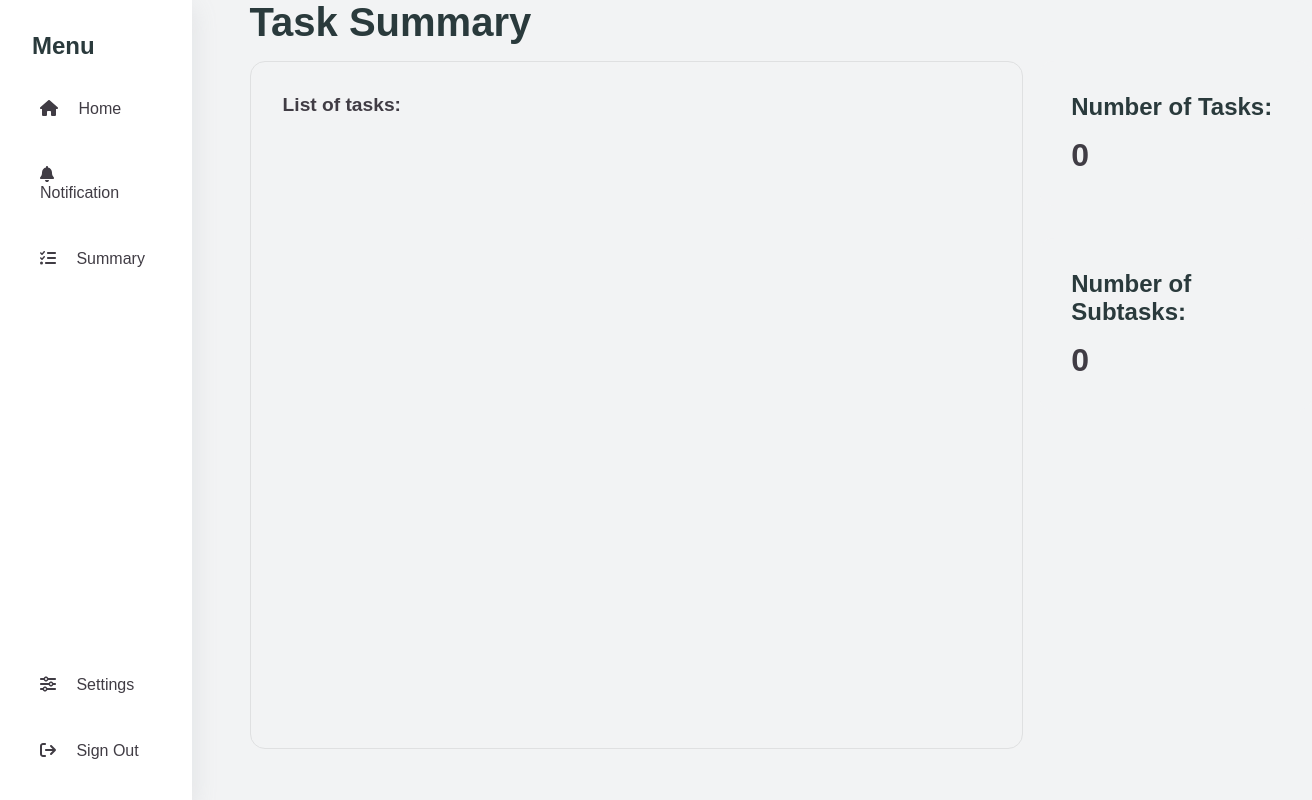
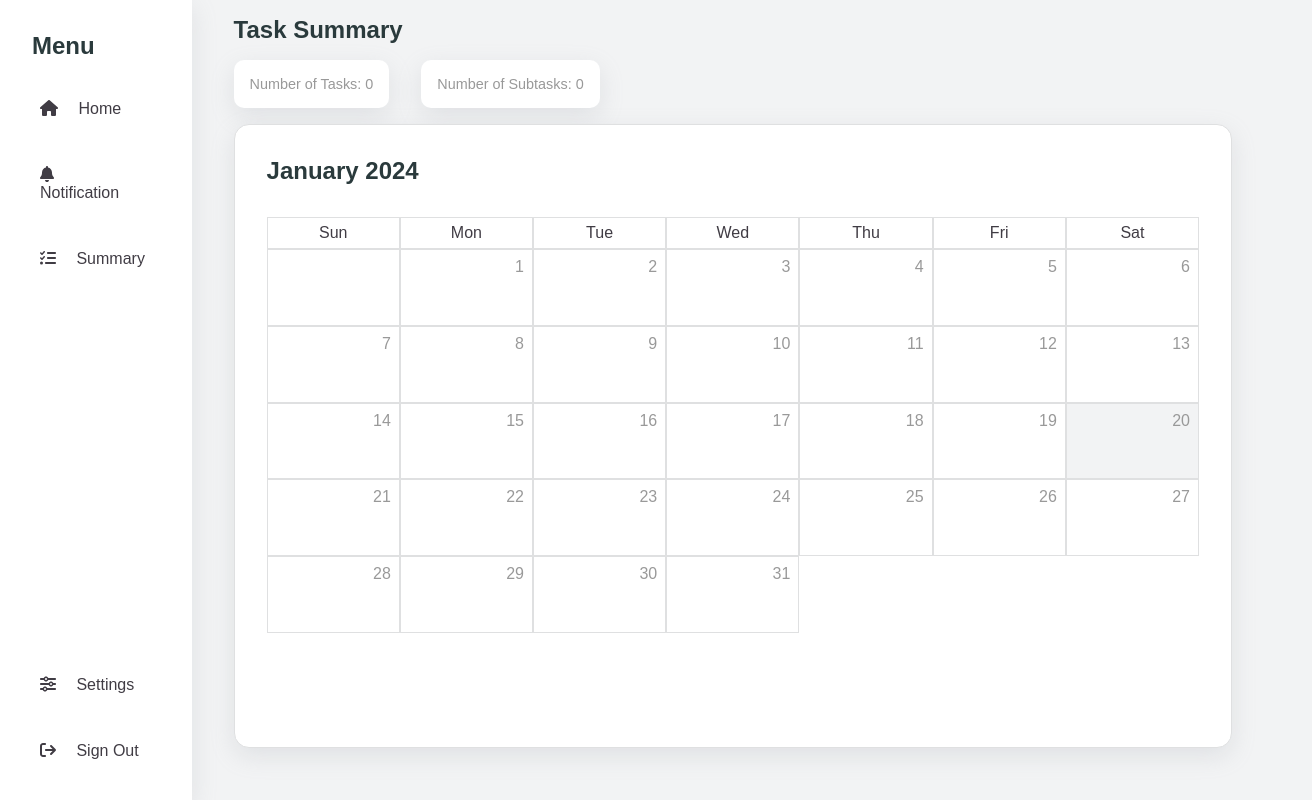
Before and after one commit to ThayaCheva/Task-Manager, a React (Create React App) app: page /summary in a window 1280 px wide. Shown: the whole page, 1312 px wide, since content can reach past the window. Built offline with nearby package versions, Linux system fonts and the light colour scheme.

Commit message:
added calendar

```diff
--- a/package.json
+++ b/package.json
@@ -10,6 +10,7 @@
     "@testing-library/jest-dom": "^5.17.0",
     "@testing-library/react": "^13.4.0",
     "@testing-library/user-event": "^13.5.0",
+    "date-fns": "^3.3.1",
     "react": "^18.2.0",
     "react-dom": "^18.2.0",
     "react-router-dom": "^6.21.3",
--- a/src/pages/TaskSummary.js
+++ b/src/pages/TaskSummary.js
@@ -1,14 +1,33 @@
 import React from "react";
 import "../styling/tasksummary.css";
 import { useNavigate } from "react-router-dom";
-
+import {
+  eachDayOfInterval,
+  endOfMonth,
+  format,
+  getDate,
+  getDay,
+  getMonth,
+  isSameDay,
+  isToday,
+  startOfMonth,
+} from "date-fns";
 import { TaskContext } from "../App";
 
 function TaskSummary() {
   const { tasks, setSelectedTask } = React.useContext(TaskContext);
-
   const navigate = useNavigate();
   const newTasks = [...tasks];
+  const weekdays = ["Sun", "Mon", "Tue", "Wed", "Thu", "Fri", "Sat"];
+  const currDate = new Date();
+  const firstDayOfMonth = startOfMonth(currDate);
+  const lastDayOfMonth = endOfMonth(currDate);
+  const daysInMonth = eachDayOfInterval({
+    start: firstDayOfMonth,
+    end: lastDayOfMonth,
+  });
+  const startingDayIndex = getDay(firstDayOfMonth);
+
   const GetSubtaskAmount = () => {
     var count = 0;
     if (tasks) {
@@ -33,29 +52,49 @@ function TaskSummary() {
     <section className="task-summary">
       <h1>Task Summary</h1>
       <div className="task-summary-container">
-        <div className="tasks-list">
-          <h2>List of tasks: </h2>
-          {newTasks
-            .sort((a, b) => new Date(a.dueDate) - new Date(b.dueDate))
-            .map((t) => (
-              <p
-                onClick={() => handleTaskClick(t.id)}
-                className="summary-task-item"
-              >
-                Title: <span>{t.title}</span> | Due Date: {t.dueDate}
-              </p>
-            ))}
-        </div>
         <div className="tasks-stats">
           <div className="tasks-stats-item">
-            <h1>Number of Tasks:</h1>
-            <h2>{tasks.length}</h2>
+            <p>Number of Tasks: {tasks.length}</p>
           </div>
           <div className="tasks-stats-item">
-            <h1>Number of Subtasks:</h1>
-            <h2>
-              <GetSubtaskAmount />
-            </h2>
+            <p>
+              Number of Subtasks: <GetSubtaskAmount />
+            </p>
+          </div>
+        </div>
+        <div className="tasks-list">
+          <h1>{format(currDate, "MMMM yyyy")}</h1>
+          <div className="grid">
+            {weekdays.map((day) => (
+              <div className="border weekdays" key={day}>
+                {day}
+              </div>
+            ))}
+
+            {Array.from({ length: startingDayIndex }).map((_, index) => {
+              return <div className="border" key={index}></div>;
+            })}
+
+            {daysInMonth.map((day, index) => (
+              <div
+                className={`border ${isToday(day) ? "today" : ""}`}
+                key={index + startingDayIndex}
+              >
+                <p>{format(day, "d")}</p>
+                {newTasks
+                  .filter((task) => isSameDay(task.dueDate, day))
+                  .map((task, taskIndex) => (
+                    <div
+                      onClick={() => handleTaskClick(task.id)}
+                      className="summary-task-item"
+                      key={taskIndex}
+                    >
+                      <h2>{task.title}</h2>
+                      <p>{task.dueDate}</p>
+                    </div>
+                  ))}
+              </div>
+            ))}
           </div>
         </div>
       </div>
--- a/src/styling/tasksummary.css
+++ b/src/styling/tasksummary.css
@@ -1,24 +1,27 @@
 .task-summary {
   width: 100%;
-  height: 100%;
-  margin-left: 2rem;
+  padding: 1rem;
+  padding-right: 3rem;
 }
 .task-summary h1 {
-  font-size: 2.5rem;
+  font-size: 1.5rem;
   margin-bottom: 1rem;
 }
 .task-summary .task-summary-container {
   gap: 1rem;
   display: flex;
+  flex-direction: column;
 }
 .task-summary .task-summary-container h2 {
   font-size: 1.2rem;
 }
 .task-summary .task-summary-container .tasks-list {
   width: 100%;
-  height: 86vh;
+  height: 78vh;
   border: 1px solid var(--grey-1);
+  background: var(--light);
   border-radius: 15px;
+  box-shadow: var(--box-shadow);
   padding: 2rem;
   display: flex;
   align-items: flex-start;
@@ -30,29 +33,58 @@
 .task-summary .task-summary-container .tasks-list h2 {
   margin-bottom: 1rem;
 }
+.task-summary .task-summary-container .tasks-list .grid {
+  display: grid;
+  grid-template-columns: repeat(7, 1fr);
+  width: 100%;
+}
+.task-summary .task-summary-container .tasks-list .grid .border {
+  border: 1px solid var(--grey-1);
+  display: flex;
+  align-items: flex-end;
+  justify-content: flex-start;
+  flex-direction: column;
+  height: 6vw;
+  padding: 0.5rem;
+}
+.task-summary .task-summary-container .tasks-list .grid .weekdays {
+  height: 2.5vw;
+  align-items: center;
+  justify-content: center;
+}
+.task-summary .task-summary-container .tasks-list .grid .today {
+  background: var(--grey);
+}
 .task-summary .task-summary-container .summary-task-item {
-  border: 1px solid var(--grey-1);
-  padding: 1rem;
+  border: 1px solid var(--grey);
+  padding: 0 1rem;
   border-radius: 5px;
+  background: var(--blue);
+  width: 100%;
+  height: 100%;
   cursor: pointer;
+  display: flex;
+  flex-direction: column;
+  align-items: flex-start;
+  justify-content: center;
 }
-.task-summary .task-summary-container .summary-task-item span {
-  font-weight: bold;
+.task-summary .task-summary-container .summary-task-item h2,
+.task-summary .task-summary-container .summary-task-item p {
+  color: var(--light);
+}
+.task-summary .task-summary-container .summary-task-item h2 {
+  margin: 0;
 }
 .task-summary .task-summary-container .tasks-stats {
   display: flex;
   gap: 2rem;
-  flex-direction: column;
-  width: 30vw;
 }
 .task-summary .task-summary-container .tasks-stats .tasks-stats-item {
-  padding: 2rem;
-  background: var(--grey);
-  border-radius: 15px;
+  padding: 1rem;
+  background: var(--light);
+  border-radius: 10px;
+  box-shadow: var(--box-shadow);
 }
-.task-summary .task-summary-container .tasks-stats .tasks-stats-item h1 {
-  font-size: 1.5rem;
-}
-.task-summary .task-summary-container .tasks-stats .tasks-stats-item h2 {
-  font-size: 2rem;
+.task-summary .task-summary-container .tasks-stats .tasks-stats-item p {
+  font-size: 0.9rem;
 }/*# sourceMappingURL=tasksummary.css.map */
--- a/src/styling/tasksummary.scss
+++ b/src/styling/tasksummary.scss
@@ -1,22 +1,25 @@
 .task-summary {
   width: 100%;
-  height: 100%;
-  margin-left: 2rem;
+  padding: 1rem;
+  padding-right: 3rem;
   h1 {
-    font-size: 2.5rem;
+    font-size: 1.5rem;
     margin-bottom: 1rem;
   }
   .task-summary-container {
     gap: 1rem;
     display: flex;
+    flex-direction: column;
     h2 {
       font-size: 1.2rem;
     }
     .tasks-list {
       width: 100%;
-      height: 86vh;
+      height: 78vh;
       border: 1px solid var(--grey-1);
+      background: var(--light);
       border-radius: 15px;
+      box-shadow: var(--box-shadow);
       padding: 2rem;
       display: flex;
       align-items: flex-start;
@@ -27,30 +30,60 @@
       h2 {
         margin-bottom: 1rem;
       }
+      .grid {
+        display: grid;
+        grid-template-columns: repeat(7, 1fr);
+        width: 100%;
+
+        .border {
+          border: 1px solid var(--grey-1);
+          display: flex;
+          align-items: flex-end;
+          justify-content: flex-start;
+          flex-direction: column;
+          height: 6vw;
+          padding: 0.5rem;
+        }
+        .weekdays {
+          height: 2.5vw;
+          align-items: center;
+          justify-content: center;
+        }
+        .today {
+          background: var(--grey);
+        }
+      }
     }
     .summary-task-item {
-      border: 1px solid var(--grey-1);
-      padding: 1rem;
+      border: 1px solid var(--grey);
+      padding: 0 1rem;
       border-radius: 5px;
+      background: var(--blue);
+      width: 100%;
+      height: 100%;
       cursor: pointer;
-      span {
-        font-weight: bold;
+      display: flex;
+      flex-direction: column;
+      align-items: flex-start;
+      justify-content: center;
+      h2,
+      p {
+        color: var(--light);
+      }
+      h2 {
+        margin: 0;
       }
     }
     .tasks-stats {
       display: flex;
       gap: 2rem;
-      flex-direction: column;
-      width: 30vw;
       .tasks-stats-item {
-        padding: 2rem;
-        background: var(--grey);
-        border-radius: 15px;
-        h1 {
-          font-size: 1.5rem;
-        }
-        h2 {
-          font-size: 2rem;
+        padding: 1rem;
+        background: var(--light);
+        border-radius: 10px;
+        box-shadow: var(--box-shadow);
+        p {
+          font-size: 0.9rem;
         }
       }
     }
```
Also changed, not shown: 2 other files (tests, documents, lock files or other folders).
